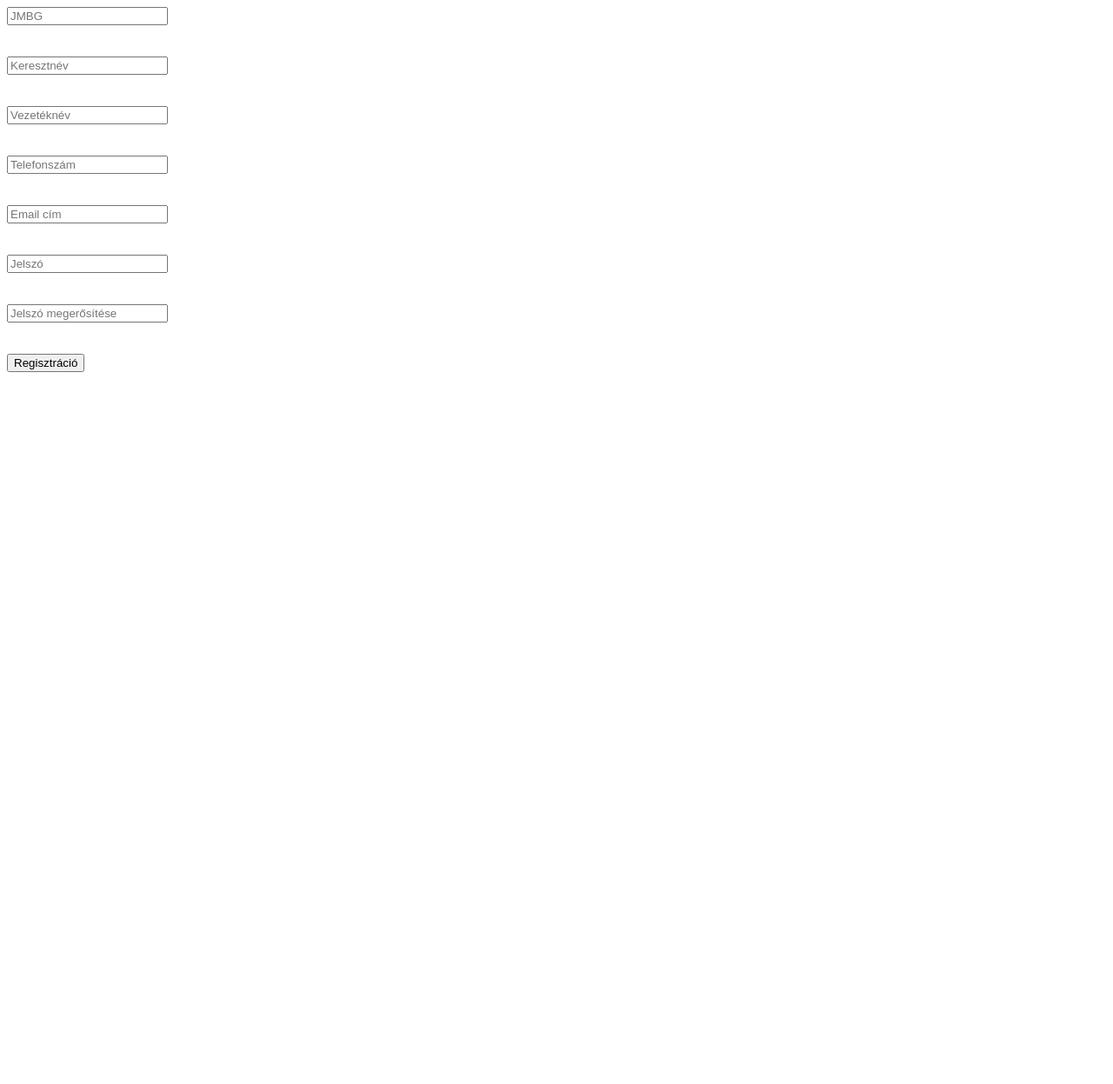
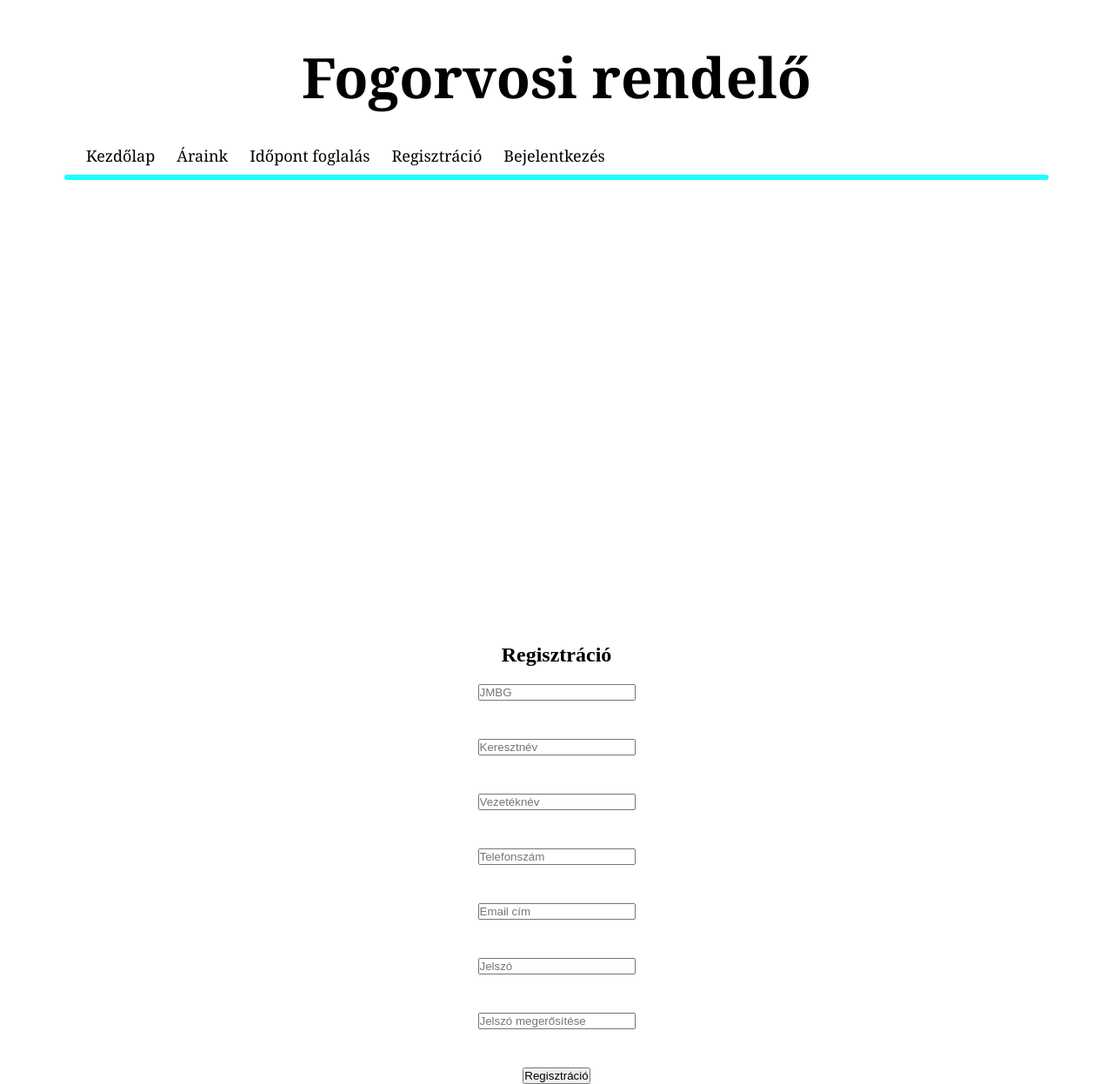
Before and after one commit to baleszpok11/Fogorvosi-rendelo-, a PHP site: page /register.php in a window 1280 px wide. Shown: the whole page at 87% size. Before the commit the page ends 428 px from the top, so only its background shows below. Run offline with PHP 8.4, Linux system fonts and the light colour scheme.

Commit message:
Update register.php

```diff
--- a/register.php
+++ b/register.php
@@ -1,9 +1,37 @@
 <head>
+    <meta charset="UTF-8">
     <title>Regisztráció</title>
+    <link rel="stylesheet" href="style/style.css">
     <link rel="icon" type="image/x-icon" href="style/favicon_io/favicon-16x16.png">
 </head>
-<div>
-    <form class="register" action="functions/regFunction.php" method="POST">
+
+<div id="container">
+    <div class="header">
+
+        <div class="title">
+            <h1>Fogorvosi rendelő</h1>
+        </div>
+        <div class="info">
+
+            <div class="menu">
+                <ul>
+                    <li><a href="index.php">Kezdőlap</a></li>
+                    <li><a href="#">Áraink</a></li>
+                    <li><a href="#">Időpont foglalás</a></li>
+                    <li><a href="register.php">Regisztráció</a></li>
+                    <li><a href="login.php">Bejelentkezés</a></li>
+                </ul>
+            </div>
+
+        </div>
+
+    </div>
+    <hr>
+</div>
+
+<div class="register-login">
+    <form action="functions/regFunction.php" method="POST">
+        <h2>Regisztráció</h2>
         <label for="jmbg"></label>
         <input type="text" id="jmbg" name="jmbg" placeholder="JMBG" required><br><br>
         <br>
```
